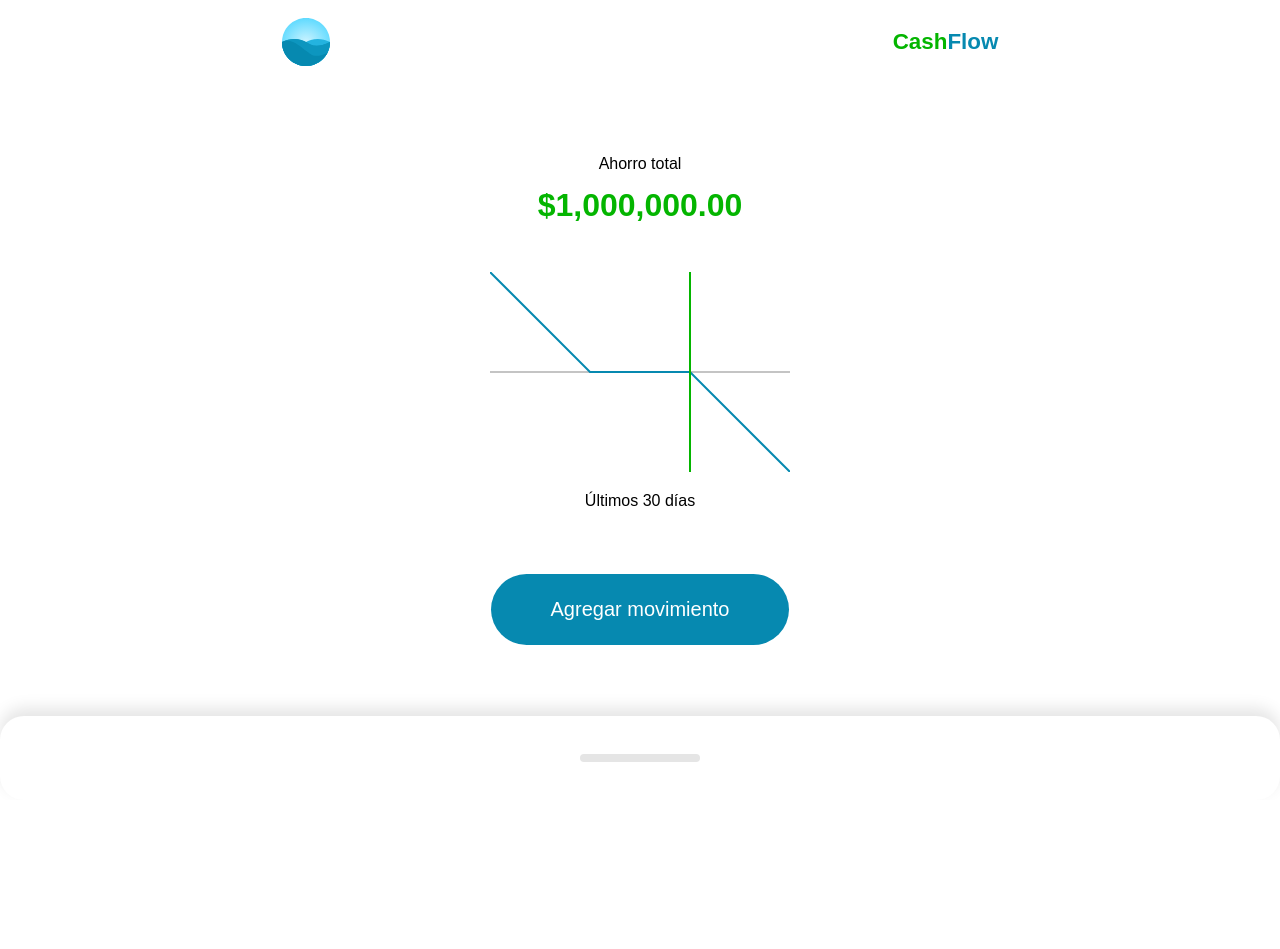
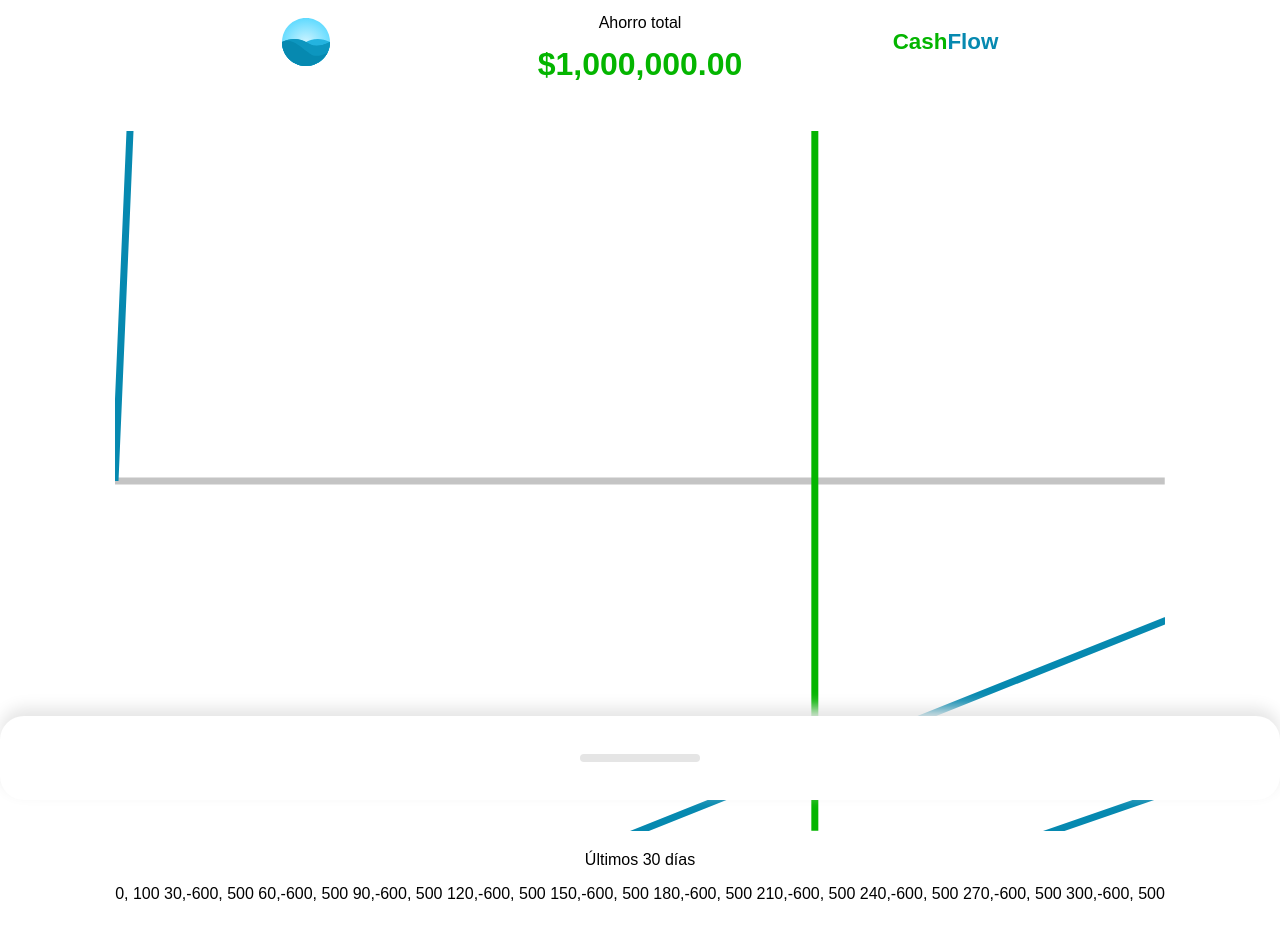
Before and after one commit to leonardoovaldezz/cash-flow-vuejs, a Vue app: page / in a window 1280 px wide. Shown: the top 949 px of the page. Before the commit the page ends 800 px from the top, so only its background shows below. Built offline with nearby package versions, Linux system fonts and the light colour scheme.

Commit message:
coordenadas eje x

```diff
--- a/src/components/Home.vue
+++ b/src/components/Home.vue
@@ -11,7 +11,7 @@
         :amount="amount"
       >
         <template #graphic>
-          <Graphic />
+          <Graphic :amounts="amounts" />
         </template>
         <template #action>
           <Action />
@@ -45,6 +45,7 @@
     return {
       label: null,
       amount: null,
+      amounts: [100, 200, 500, 200, -400, -600, -300, 0, 300, 500],
       movements: [
         {
           id: 0,
--- a/src/components/Resume/Graphic.vue
+++ b/src/components/Resume/Graphic.vue
@@ -13,7 +13,7 @@
         fill="none"
         stroke="#0689B0"
         stroke-width="2"
-        points="0,0 100,100 200,100 300,200"
+        :points="points"
       />
       <line
         stroke="#04b500"
@@ -25,9 +25,41 @@
       />
     </svg>
     <p>Últimos 30 días</p>
+    <div>{{ points }}</div>
   </div>
 </template>
 
+<script setup>
+import { toRefs, defineProps, computed } from "vue";
+
+const props = defineProps({
+  amounts: {
+    type: Array,
+    default: () => [],
+  },
+});
+
+const { amounts } = toRefs(props);
+
+const amountToPixels = () => {
+  const min = Math.min(...amounts.value);
+  const max = Math.max(...amounts.value);
+
+  return `${min}, ${max}`;
+};
+
+const points = computed(() => {
+  const total = amounts.value.length;
+  return Array(total)
+    .fill(100)
+    .reduce((points, amount, i) => {
+      const x = (300 / total) * (i + 1);
+      const y = amountToPixels(amount);
+      console.log(y);
+      return `${points} ${x},${y}`;
+    }, "0, 100");
+});
+</script>
 
 <style scoped>
 svg {
```
